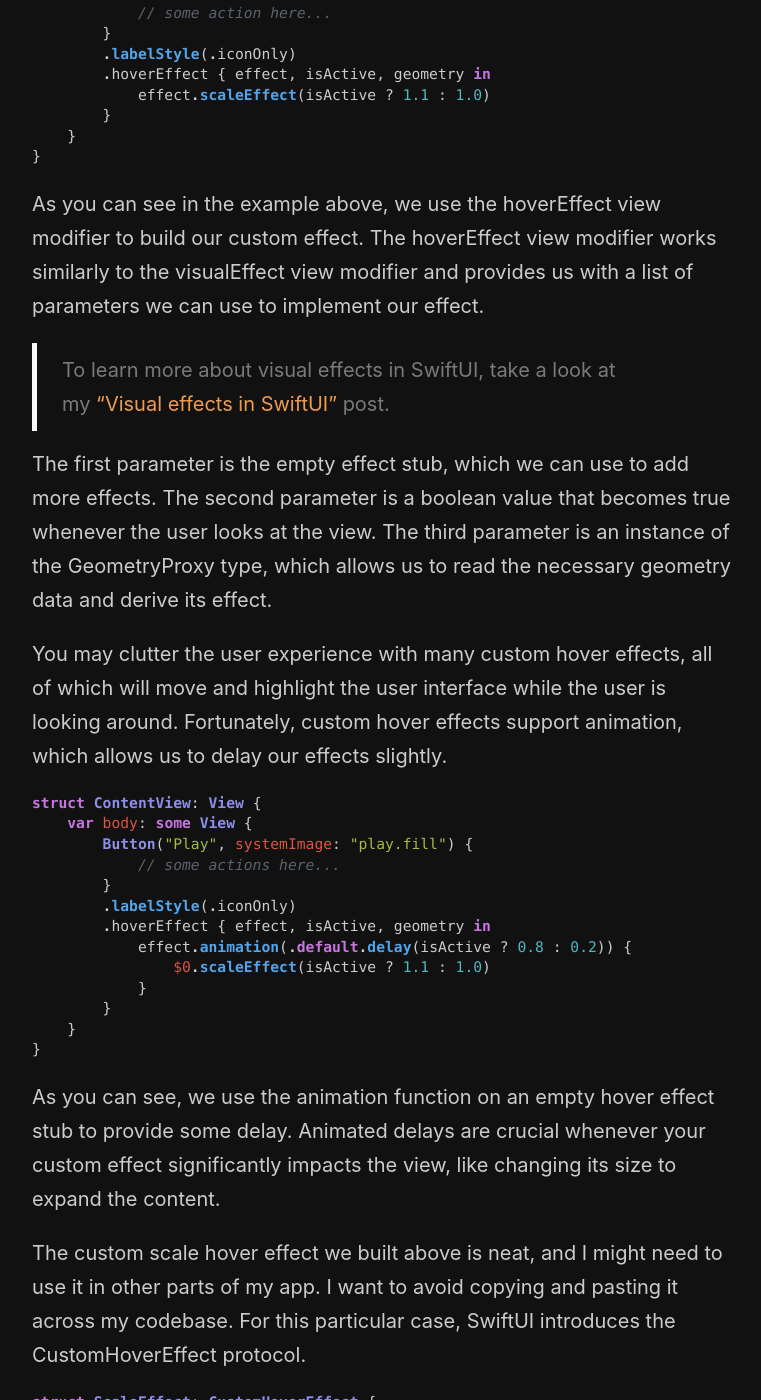
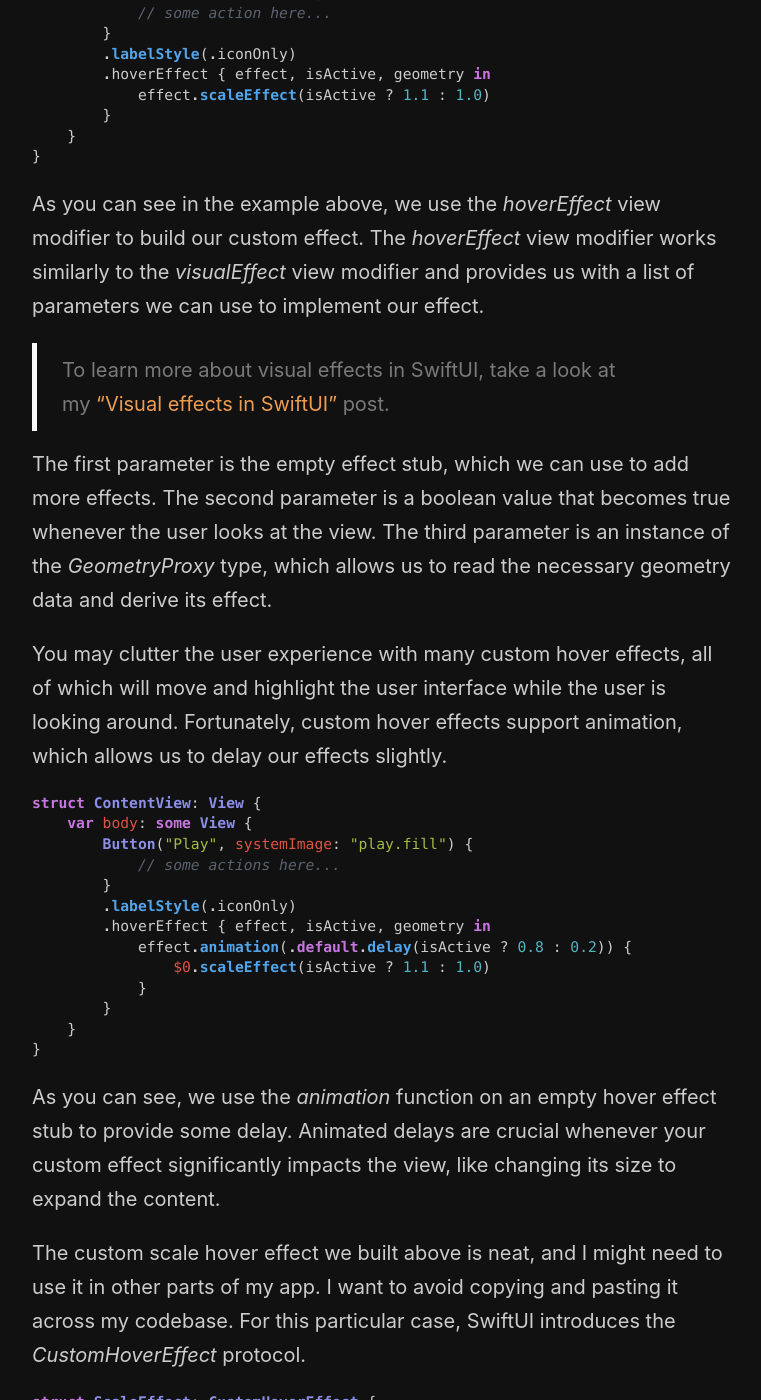
Before and after one commit to mecid/mecid.github.io, a Jekyll site: the page built from _posts/2024-09-03-custom-hover-effects-in-swiftui.md, in a window 1280 px wide and 1400 px high, scrolled down 1014 px. Shown: the whole window, without its empty margins (258-1019 px from the left). Built offline with Jekyll 4.4.1, drawn with Linux system fonts in a browser that asks for light colours; some of the changed text lies outside the part shown.

Commit message:
custom hover effects post formatted

````diff
--- a/_posts/2024-09-03-custom-hover-effects-in-swiftui.md
+++ b/_posts/2024-09-03-custom-hover-effects-in-swiftui.md
@@ -29,11 +29,11 @@ struct ContentView: View {
 }
 ```
 
-As you can see in the example above, we use the hoverEffect view modifier to build our custom effect. The hoverEffect view modifier works similarly to the visualEffect view modifier and provides us with a list of parameters we can use to implement our effect.
+As you can see in the example above, we use the *hoverEffect* view modifier to build our custom effect. The *hoverEffect* view modifier works similarly to the *visualEffect* view modifier and provides us with a list of parameters we can use to implement our effect.
 
 > To learn more about visual effects in SwiftUI, take a look at my ["Visual effects in SwiftUI"](/2023/11/07/visual-effects-in-swiftui/) post.
 
-The first parameter is the empty effect stub, which we can use to add more effects. The second parameter is a boolean value that becomes true whenever the user looks at the view. The third parameter is an instance of the GeometryProxy type, which allows us to read the necessary geometry data and derive its effect.
+The first parameter is the empty effect stub, which we can use to add more effects. The second parameter is a boolean value that becomes true whenever the user looks at the view. The third parameter is an instance of the *GeometryProxy* type, which allows us to read the necessary geometry data and derive its effect.
 
 You may clutter the user experience with many custom hover effects, all of which will move and highlight the user interface while the user is looking around. Fortunately, custom hover effects support animation, which allows us to delay our effects slightly.
 
@@ -53,9 +53,9 @@ struct ContentView: View {
 }
 ```
 
-As you can see, we use the animation function on an empty hover effect stub to provide some delay. Animated delays are crucial whenever your custom effect significantly impacts the view, like changing its size to expand the content.
+As you can see, we use the *animation* function on an empty hover effect stub to provide some delay. Animated delays are crucial whenever your custom effect significantly impacts the view, like changing its size to expand the content.
 
-The custom scale hover effect we built above is neat, and I might need to use it in other parts of my app. I want to avoid copying and pasting it across my codebase. For this particular case, SwiftUI introduces the CustomHoverEffect protocol.
+The custom scale hover effect we built above is neat, and I might need to use it in other parts of my app. I want to avoid copying and pasting it across my codebase. For this particular case, SwiftUI introduces the *CustomHoverEffect* protocol.
 
 ```swift
 struct ScaleEffect: CustomHoverEffect {
@@ -79,8 +79,6 @@ struct ContentView: View {
 }
 ```
 
-Here, we create the ScaleEffect type that conforms to the CustomHoverEffect protocol. As with many other protocols introduced by SwiftUI, the only requirement is the body function, where you implement your effect's logic.
-
-As you can see, we copy the content of the hoverEffect view modifier from our view and move it inside the ScaleEffect type without any changes.
+Here, we create the *ScaleEffect* type that conforms to the *CustomHoverEffect* protocol. As with many other protocols introduced by SwiftUI, the only requirement is the body function, where you implement your effect's logic. As you can see, we move the content of the *hoverEffect* view modifier inside the *ScaleEffect* type without any changes.
 
 Today, we learned how to build custom hover effects in SwiftUI and discussed the importance of delaying effects that impact the size of the views. I hope you enjoy the post. Feel free to follow me on [Twitter](https://twitter.com/mecid) and ask your questions related to this post. Thanks for reading, and see you next week!
````
